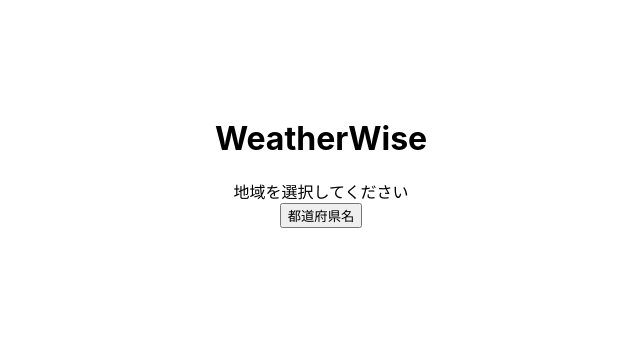
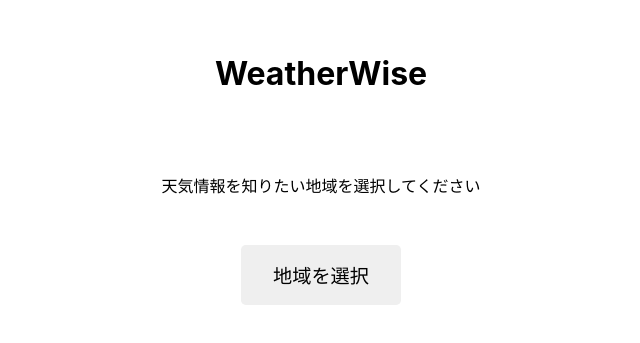
Before and after one commit to funayamateppei/Weather_Front, a React (Create React App) app: page / in a window 1280 px wide. Shown: the part 237-580 px from the top of the page, without its empty margins (319-959 px from the left). Built offline with nearby package versions, Linux system fonts and the light colour scheme; no server answers.

Commit message:
css修正

```diff
--- a/src/pages/Search.jsx
+++ b/src/pages/Search.jsx
@@ -61,8 +61,8 @@ const Search = () => {
     <div className={styles.container}>
       <div className={styles.mainContainer}>
         <h1>WeatherWise</h1>
-        <p>地域を選択してください</p>
-        <button onClick={firstCategoryOpen}>都道府県名</button>
+        <p>天気情報を知りたい地域を選択してください</p>
+        <button onClick={firstCategoryOpen}>地域を選択</button>
       </div>
       {/* ファーストカテゴリー */}
       <div
--- a/src/styles/search.module.css
+++ b/src/styles/search.module.css
@@ -13,6 +13,22 @@
   flex-direction: column;
   justify-content: center;
   align-items: center;
+}
+
+.mainContainer h1 {
+  margin: 3rem 0;
+}
+
+.mainContainer p {
+  margin: 2rem 0;
+}
+
+.mainContainer button {
+  border: none;
+  margin: 1rem 0;
+  padding: 1rem 2rem;
+  border-radius: 0.3rem;
+  font-size: 1.2rem;
 }
 
 .backButton {
```
